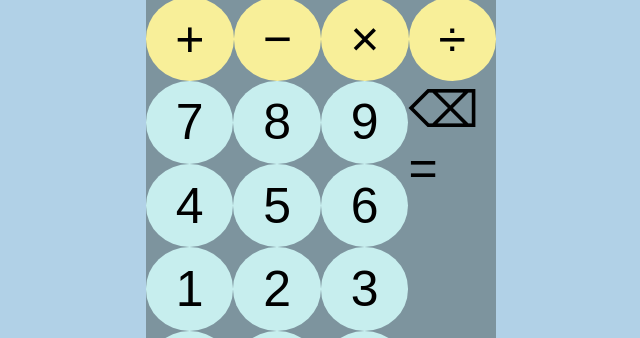
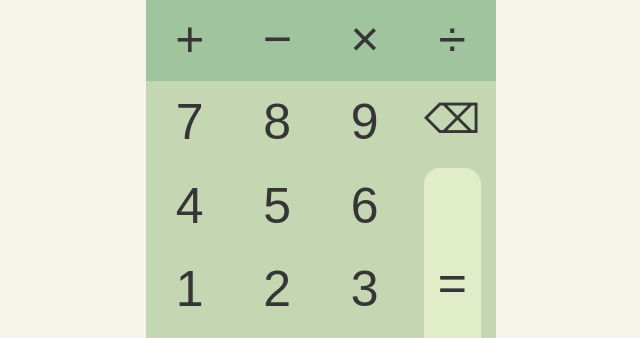
Before and after one commit to mikaelabelle/odin-calculator, a plain HTML site: page index.html in a window 1280 px wide. Shown: the part 94-432 px from the top of the page, without its empty margins (319-959 px from the left). Drawn offline with Linux system fonts and the light colour scheme.

Commit message:
more styling and js

```diff
--- a/script.js
+++ b/script.js
@@ -1,3 +1,6 @@
+let buttons = document.querySelectorAll(".number")
+let screen = document.querySelector(".screen")
+
 function add(a, b) {
     return a + b
 }
@@ -33,4 +36,25 @@ function operate(numA, operator, numB) {
     }
 }
 
+let currNum = []
+
+function updateDisplay(keyPressed) {
+    input = keyPressed.textContent
+    if (input != "AC") {
+        currNum.push(input)
+        screen.textContent = currNum.join("")
+    }
+
+    else {
+        currNum = []
+        screen.textContent = ""
+    }
+}
+
+buttons.forEach(button => {
+    button.addEventListener("click", event => {
+        updateDisplay(button)
+    })
+});
+
 console.log(operate(8, "divide", 4))
--- a/style.css
+++ b/style.css
@@ -1,7 +1,8 @@
 body {
     font-family: sans-serif;
-    background-color: rgb(177, 209, 231);
+    background-color: #F6F4EB;
     font-size: 50px;
+    color: rgb(54, 54, 54);
 }
 
 .container {
@@ -10,17 +11,21 @@ body {
     width: 350px;
     height: 500px;
     margin: auto;
+
 }
 
 .screen {
     background-color: rgb(54, 54, 54);
     text-align: right;
-    color: white;
+    color: #F7FFE5;
     flex: 1;
     display: flex;
     align-items: center;
     justify-content: right;
     padding-right: 16px;
+    border-top-left-radius: 16px;
+    border-top-right-radius: 16px;
+    overflow: hidden;
 }
 
 .buttons {
@@ -28,13 +33,16 @@ body {
     flex-direction: column;
     flex: 5;
     height: inherit;
-    background-color: rgb(125, 148, 158);
+    background-color: #C4D7B2;
+    border-bottom-left-radius: 16px;
+    border-bottom-right-radius: 16px;
+    overflow: hidden;
 
 }
 
 .operations {
     display: flex;
-    justify-content: space-evenly;
+    justify-content: space-between;
     flex: 1;
     align-items: stretch;
 
@@ -45,8 +53,7 @@ body {
     display: flex;
     align-items: center;
     justify-content: center;
-    border-radius: 50%;
-    background-color: rgb(248, 239, 153);
+    background-color: #A0C49D;
 }
 
 .box {
@@ -63,14 +70,36 @@ body {
 }
 
 .otherKeys {
-    flex: 1
+    flex: 1;
+    display: flex;
+    flex-direction: column;
 }
 
 .number {
-    width: 33.3333%;
-    background-color: rgb(199, 238, 238);
+    width: 33.3333333%;
     display: flex;
     align-items: center;
     justify-content: center;
-    border-radius: 50%;
 }
+
+#AC {
+    font-size: 0.8em;
+}
+
+.equals {
+    flex: 3;
+    display: flex;
+    align-items: center;
+    justify-content: center;
+    border-radius: 16px;
+    margin: 10px 15px 15px 15px;
+    background-color: #E1ECC8;
+}
+
+.backspace {
+    flex: 1;
+    display: flex;
+    align-items: center;
+    justify-content: center;
+    font-size: 0.8em;
+}
```
